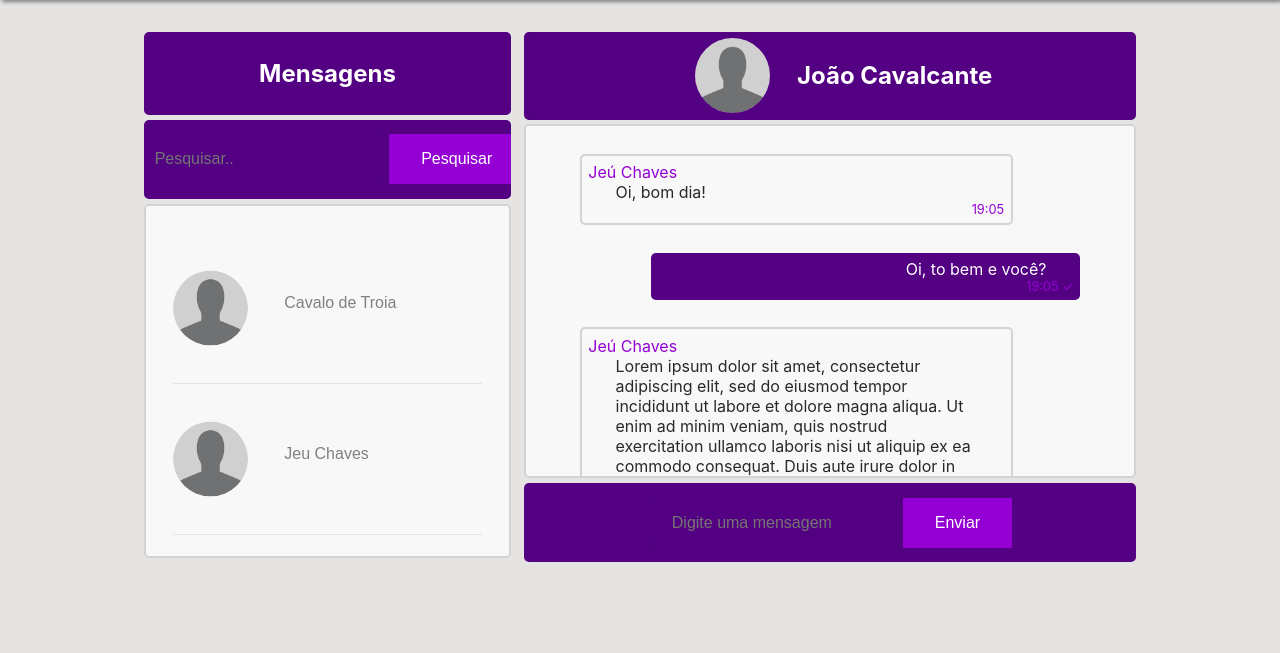
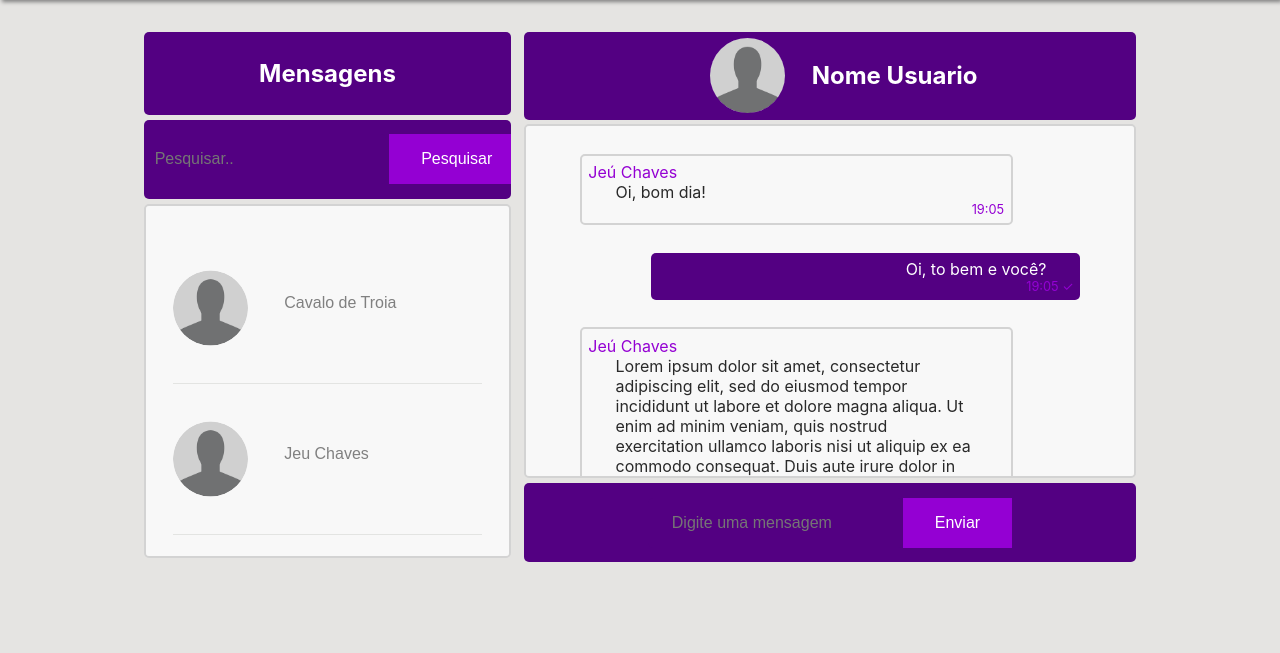
Before and after one commit to LucasBorth/NuChat, a PHP site: page /index.php?acao=perfil in a window 1280 px wide. Shown: the part 63-716 px from the top of the page. Run offline with PHP 8.4, Linux system fonts and the light colour scheme; the visitor is signed in with stand-in values (Sample User, id 1); data comes from the database, SQL or seed files in the repository; both versions use the stored data as it was after the commit.

Commit message:
Configuracoes

```diff
--- a/app/view/pgConversar.php
+++ b/app/view/pgConversar.php
@@ -42,7 +42,7 @@
         <div style="width: 50%;">
             <div class="purple-card align-center small-padding small-vertical-margin">
                 <img class="small-horizontal-margin" src="images/foto-perfil.png" alt="" id="profile">
-                <h2 class="white-font no-margin">João Cavalcante</h2>
+                <h2 class="white-font no-margin">Nome Usuario</h2>
             </div>
             <div class="card scroll message-size small-vertical-margin">
                 <div class="middle-margin">
```
Also changed, not shown: db.sqlite3.
